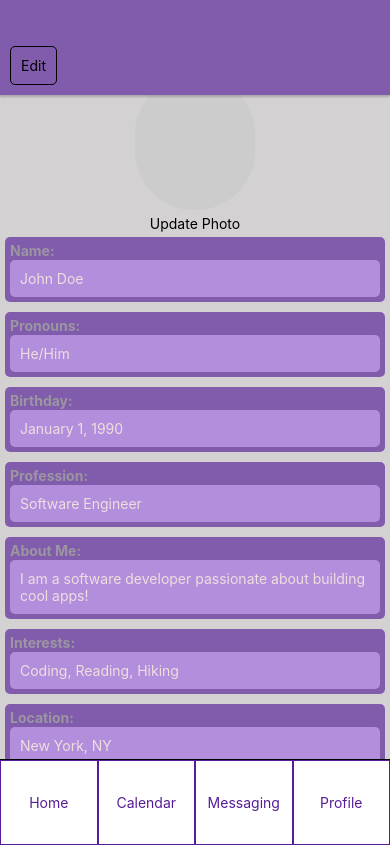
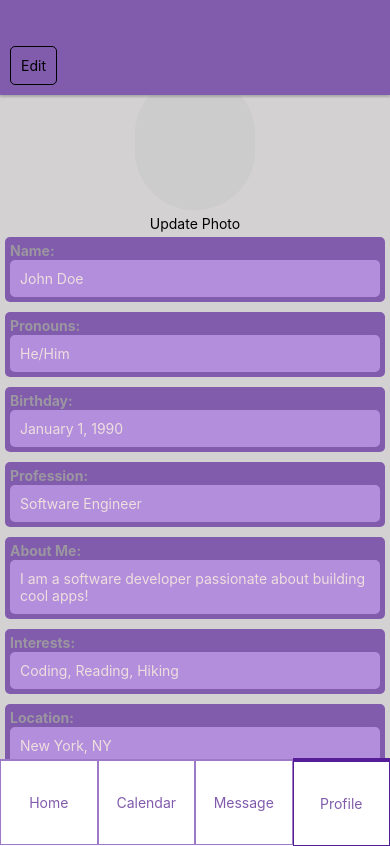
Before and after one commit to lizzy-lohmann/2024-final-project, a React Native app in the folder SeniorProject/: screen /Profile in a window 390 px wide. Built offline with nearby package versions, Linux system fonts and the light colour scheme.

Commit message:
got footer to xhange depending on screen

```diff
--- a/SeniorProject/Calendar.js
+++ b/SeniorProject/Calendar.js
@@ -71,7 +71,7 @@ const Calendar = ({ navigation }) => {
             <TouchableOpacity onPress={likedEvents} style ={styles.subFooter} >
                 <Text style={styles.subFooterText}>My Liked Events</Text>
             </TouchableOpacity>
-            <Footer navigation={navigation} />
+            <Footer navigation={navigation} activeTab="Calendar" />
         </View>
     );
 };
--- a/SeniorProject/Footer.js
+++ b/SeniorProject/Footer.js
@@ -2,30 +2,42 @@ import React from 'react';
 import { View, Text, TouchableOpacity } from 'react-native';
 import styles from './styles';
 
-const Footer = ({ navigation }) => {
+const Footer = ({ navigation, activeTab }) => {
     return (
         <View style={styles.footer}>
             <TouchableOpacity
                 onPress={() => navigation.navigate('Home')}
-                style={styles.footerButton}
+                style={[
+                    styles.footerButton,
+                    activeTab === 'Home' && styles.activeFooterButton
+                ]}
             >
                 <Text style={styles.footerButtonText}>Home</Text>
             </TouchableOpacity>
             <TouchableOpacity
                 onPress={() => navigation.navigate('Calendar')}
-                style={styles.footerButton}
+                style={[
+                    styles.footerButton,
+                    activeTab === 'Calendar' && styles.activeFooterButton
+                ]}
             >
                 <Text style={styles.footerButtonText}>Calendar</Text>
             </TouchableOpacity>
             <TouchableOpacity
                 onPress={() => navigation.navigate('Messaging')}
-                style={styles.footerButton}
+                style={[
+                    styles.footerButton,
+                    activeTab === 'Messaging' && styles.activeFooterButton
+                ]}
             >
-                <Text style={styles.footerButtonText}>Messaging</Text>
+                <Text style={styles.footerButtonText}>Message</Text>
             </TouchableOpacity>
             <TouchableOpacity
                 onPress={() => navigation.navigate('Profile')}
-                style={styles.footerButton}
+                style={[
+                    styles.footerButton,
+                    activeTab === 'Profile' && styles.activeFooterButton
+                ]}
             >
                 <Text style={styles.footerButtonText}>Profile</Text>
             </TouchableOpacity>
--- a/SeniorProject/Home.js
+++ b/SeniorProject/Home.js
@@ -69,7 +69,7 @@ const Home = ({ navigation }) => {
                     <Post key={index} {...profile} />
                 ))}
             </ScrollView>
-            <Footer navigation={navigation}/>
+            <Footer navigation={navigation} activeTab="Home" />
         </View>
     );
 };
--- a/SeniorProject/Message.js
+++ b/SeniorProject/Message.js
@@ -32,7 +32,7 @@ const Message = ({ navigation }) => {
             />
 
             {/* Custom Footer */}
-            <Footer navigation={navigation} />
+            <Footer navigation={navigation} activeTab="Messaging" />
         </View>
     );
 };
--- a/SeniorProject/Profile.js
+++ b/SeniorProject/Profile.js
@@ -158,7 +158,7 @@ const Profile = ({ navigation }) => {
             </View>
 
             {/* Custom Footer */}
-            <Footer navigation={navigation} />
+            <Footer navigation={navigation} activeTab="Profile" />
         </View>
     );
 };
--- a/SeniorProject/styles.js
+++ b/SeniorProject/styles.js
@@ -48,7 +48,7 @@ const styles = StyleSheet.create({
     footer: {
         height: 85,
         backgroundColor: '#ffffff',
-        borderTopWidth: 1,
+        //borderTopWidth: 1,
         flexDirection: 'row',
         justifyContent: 'space-between',
         alignItems: 'center',
@@ -64,19 +64,19 @@ const styles = StyleSheet.create({
         alignItems: 'center',
         justifyContent: 'center',
         borderWidth: 1,
-        borderColor: '#561d98',
+        borderTopWidth:2,
+        borderColor: '#9d7ac7',
         paddingVertical: 33,
     },
     footerButtonText: {
-        color: '#561d98',
+        color: '#815cac',
+        textDecorationStyle: "double",
     },
-    footerButtonActive: {
-        flex: 1,
-        alignItems: 'center',
-        justifyContent: 'center',
-        borderWidth: 85,
-        borderColor: '#000000',
+    activeFooterButton: {
+        borderTopWidth:4,
+        borderColor: '#561d98',
         paddingVertical: 33,
+        marginBottom: 0,
     },
 
     //added for profile page
@@ -217,5 +217,4 @@ const styles = StyleSheet.create({
     },
 
 });
-
 export default styles;
```
